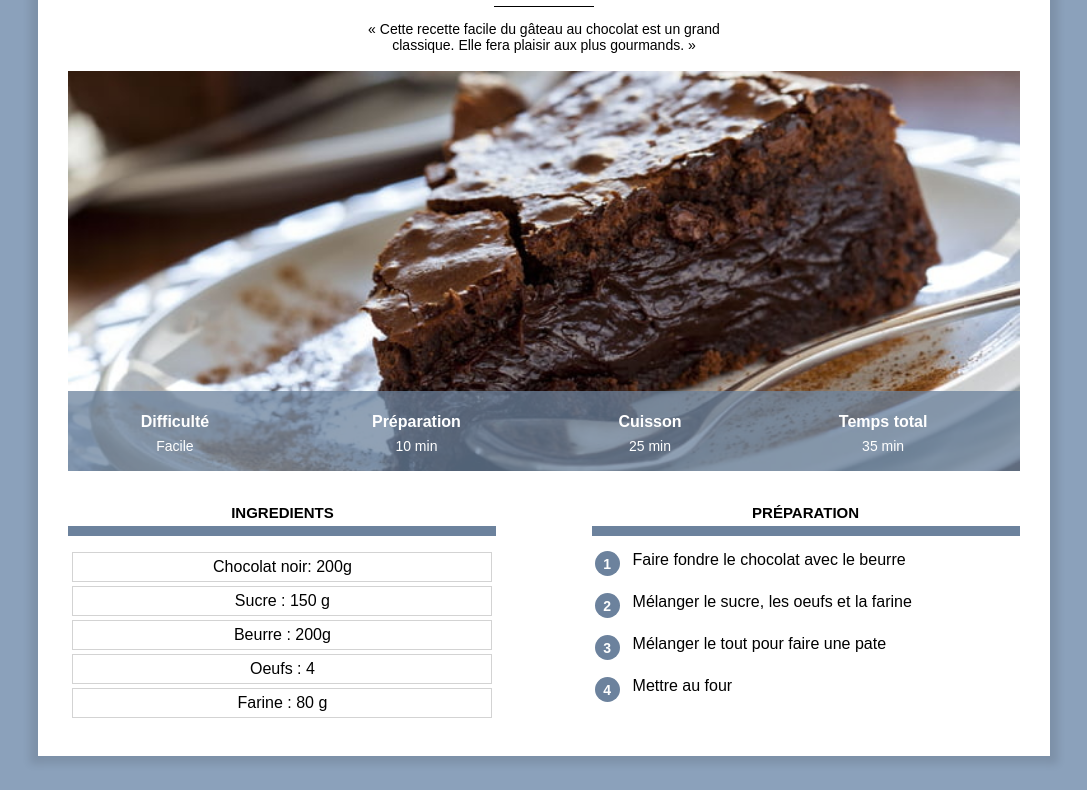
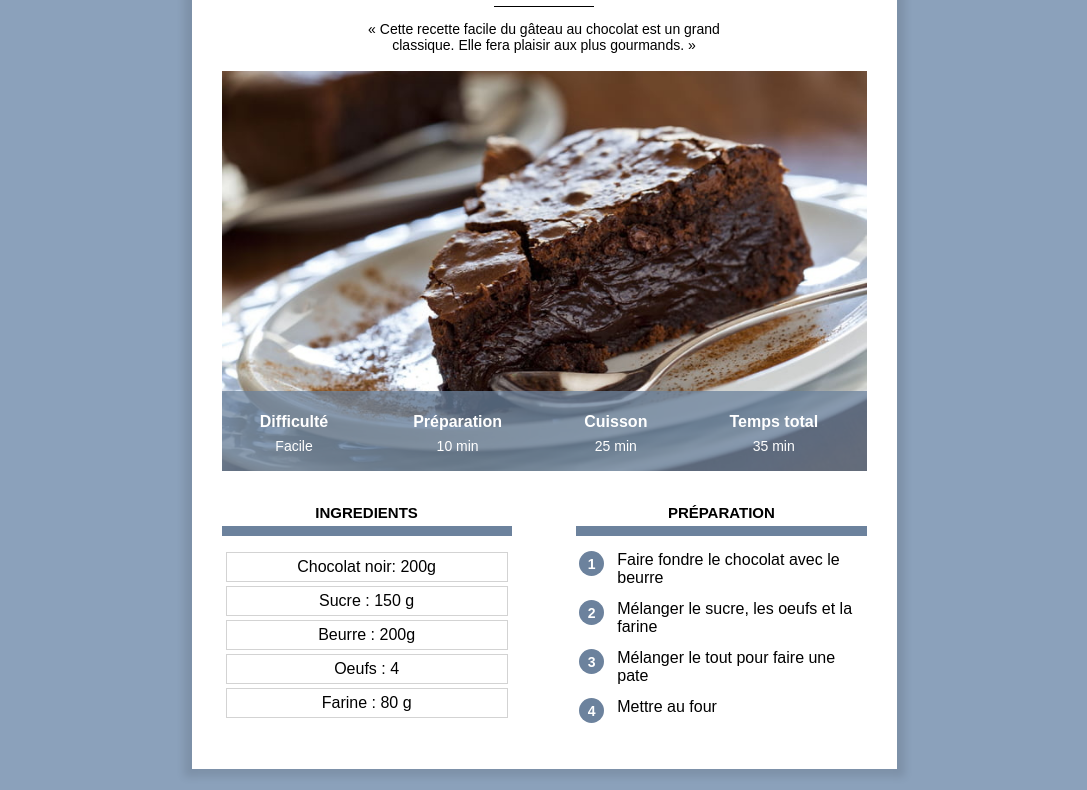
Before and after one commit to essougillesgrc/site_recettes, a plain HTML site: page index.html in a window 1280 px wide. Shown: the part 158-948 px from the top of the page, without its empty margins (96-1183 px from the left). Drawn offline with Linux system fonts and the light colour scheme.

Commit message:
Add files via upload

```diff
--- a/index.html
+++ b/index.html
@@ -6,6 +6,20 @@
             Recette
         </title>
         <meta charset="utf-8">
+
+        <!-- Cette ligne permet de faire de notre page web un responsive disign (c'est-à-dire qu'elle s'adaptera à toute taille d'écran)
+
+        Par ailleurs, il faudra ajouter au contenu du fichier css associé, une condition imposant une largeur miniamle du contenu si l'appareil utilisé est un ordinateur, comme suit :
+        ========================================
+            @media only screen and (min-width: 768px) {
+                div.contenu {
+                    min-width: 350px;
+                }
+            }
+        ========================================
+
+    -->
+        <meta name="viewport" content="width=device-width, initial-scale=1.0">
 
         <!-- Pour charger le fichier css-->
         <link rel = "stylesheet" href = "recette.css" />
--- a/recette.css
+++ b/recette.css
@@ -40,11 +40,13 @@ div.monEntete {
 
 }
 
- div.contenu {
+div.contenu {
     background-color: white;
-    margin : 60px 10% 80px 10%;
-    padding: 0px 30px 30px 30px;
-    min-width: 350px;
+    margin : 40px 8% 40px 8%;
+    padding: 0px 8px 20px 8px;
+    /*min-width: 350px;*/
+
+
     /*box-shadow: 1px 1px 5px gray;*/
     box-shadow: 0px 0px 8px 8px rgba(0, 0, 0, 0.1);
     overflow: visible
@@ -74,8 +76,12 @@ div.separateur {
     width: 100px;
     height: 1px;
     background-color: black;
-    margin-left: auto;
-    margin-right: auto;
+
+
+    /* Pour centrer un élément autre qu'un texte, on utilise margin-left: auto; et margin-right: auto; comme ci-dessous
+    */
+    margin-left: auto; /* Pour utiliser toute la marge à gauche */
+    margin-right: auto;/* Pour utiliser toute la marge à droite */
 }
 
 table.info {
@@ -83,18 +89,19 @@ table.info {
      bottom:0;
      width: 100%;
      color : white;
-     background-color: #6C829DC0; height:80px;
+     background-color: #6C829DC0;
+     height: 50px;
 }
 
 
 table.info td {
     text-align: center;
-    font-size: 14px;
+    font-size: 12px;
     vertical-align: top;
 }
 
 table.info th {
-    font-size: 16px;
+    font-size: 14px;
     vertical-align: bottom;
     padding-bottom: 4px;
 }
@@ -115,7 +122,7 @@ img.info {
 }
 
 div.colonne {
-    width : 45%;
+    width : 100%;
     margin-top: 20px;
 }
 
@@ -130,12 +137,16 @@ div.colonne h2 {
 
 div.colonne1 {
     display: inline-block;
-    margin-right: 10%;
+    /* margin-right: 10%; */
 }
 
-div.colonne2 {
-    float: right; /* Pour afficher l'éléments à droite*/
-}
+
+
+/* div.colonne2 {
+    /* Pour afficher l'éléments à droite*/
+    /* float: right; */
+/* }*/
+
 
 div.bordure p {
     border:1px solid lightgray;
@@ -172,3 +183,54 @@ table.preparation td.preparation_etape {
 table.preparation tr {
     height: 40px; /* Pour les éléments de table (notamment les tr (lignes)), il n'y a pas la propriété min-height ni max-height. La valeur donnée pour être est directement interprétée comme min-height*/
 }
+
+
+
+
+
+
+/* Styles pour ordinateurs, la largeur minimale de l'écran est de 768px */
+
+/* Pour un teléphone mobile, la largeur maximale est de 768px */
+@media only screen and (min-width: 768px) {
+    div.contenu {
+        margin : 60px 10% 80px 10%;
+        padding: 0px 30px 30px 30px;
+        min-width: 350px;
+    }
+
+    table.info {
+        height:80px;
+    }
+
+    table.info td {
+        font-size: 14px;
+    }
+
+    table.info th {
+        font-size: 16px;
+    }
+
+    div.colonne {
+        width : 45%;
+    }
+
+    div.colonne1 {
+        display: inline-block;
+        margin-right: 10%;
+    }
+
+    div.colonne2 {
+        float: right; /* Pour afficher l'éléments à droite*/
+    }
+
+}
+
+
+@media only screen and (min-width: 900px) {
+    div.contenu {
+        margin-left : auto;
+        margin-right : auto;
+        max-width: 645px;
+    }
+}
```
Also changed, not shown: Recette_au_Chocolat.html (+14 -0 lines).
